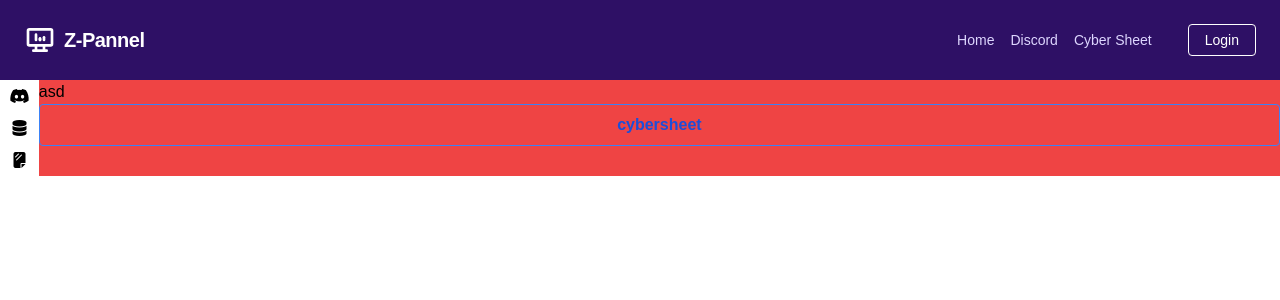
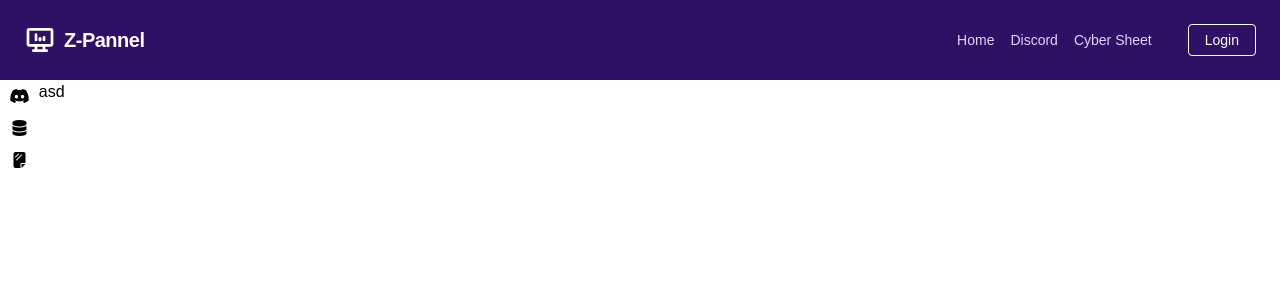
Before and after one commit to brenimsilva/zion-project-manager, a Next.js app in the folder z-pannel/: page /dashboard in a window 1280 px wide. Shown: the top 300 px of the page. Built offline with nearby package versions, Linux system fonts and the light colour scheme.

Commit message:
[Feature]: styled components
bugfix guild color

```diff
--- a/z-pannel/package.json
+++ b/z-pannel/package.json
@@ -27,5 +27,9 @@
     "react-dom": "^18.2.0",
     "tailwindcss": "3.3.2",
     "typescript": "5.0.4"
+  },
+  "devDependencies": {
+    "@types/styled-components": "^5.1.26",
+    "styled-components": "^5.3.10"
   }
 }
--- a/z-pannel/src/app/components/molecules/Guild.tsx
+++ b/z-pannel/src/app/components/molecules/Guild.tsx
@@ -1,43 +1,55 @@
 import useClass from "@/app/hooks/useClass";
 import { IGuildContext, guildContext } from "@/app/store/guild-provider";
 import React, { useContext, useEffect, useState } from "react";
+import styled from "styled-components";
 
 export interface IGuildProps {
   id: string;
   imageSrc: string;
   name: string;
   approximate_member_count: number;
+  selected: boolean;
 }
 
 const twClass =
-  "block fadeIn select-none cursor-pointer max-w-sm p-6 bg-white border border-gray-200 rounded-lg shadow hover:bg-gray-100 dark:bg-gray-800 dark:border-gray-700 dark:hover:bg-gray-700";
+  "block fadeIn select-none cursor-pointer max-w-sm p-6 bg-white border border-gray-200 rounded-lg shadow hover:bg-gray-100 dark:bg-gray-800";
+
+interface ICard {
+  selected: boolean;
+}
+
+const Card = styled.div`
+  display: block;
+  user-select: none;
+  cursor: pointer;
+  max-width: 384px;
+  padding: 24px;
+  background-color: ${(props: ICard) => (props.selected ? "#67e8f9" : "white")};
+  border-width: 1px;
+  border-color: #e5e7eb;
+  border-radius: 0.5rem;
+  box-shadow: 0 1px 3px 0 rgba(0, 0, 0, 0.1), 0 1px 2px 0 rgba(0, 0, 0, 0.06);
+  &:hover {
+    background-color: ${(props: ICard) =>
+      props.selected ? "#06b6d4" : "#f3f4f6"};
+  }
+`;
 
 export default function Guild({
   id,
   imageSrc,
   name,
   approximate_member_count,
+  selected,
 }: IGuildProps) {
-  const [selected, setSelected] = useState<boolean>(false);
-  const { addSelectedGuildId, selectedGuildIds, removeSelectedGuildId } =
-    useContext(guildContext) as IGuildContext;
-  const divClass = useClass({
-    classOnFalse: twClass,
-    classOnTrue: `${twClass} bg-cyan-400 hover:bg-cyan-600`,
-    condition: selected,
-  });
-
-  useEffect(() => {
-    if (selectedGuildIds.includes(id)) {
-      setSelected(true);
-    } else {
-      setSelected(false);
-    }
-  }, [selectedGuildIds]);
+  const { addSelectedGuildId, removeSelectedGuildId } = useContext(
+    guildContext
+  ) as IGuildContext;
 
   return (
-    <div
-      className={divClass}
+    <Card
+      className={"fadeIn"}
+      selected={selected}
       onClick={() => {
         !selected ? addSelectedGuildId(id) : removeSelectedGuildId(id);
       }}
@@ -67,6 +79,6 @@ export default function Guild({
           </p>
         </div>
       </div>
-    </div>
+    </Card>
   );
 }
--- a/z-pannel/src/app/components/molecules/ListGuilds.tsx
+++ b/z-pannel/src/app/components/molecules/ListGuilds.tsx
@@ -1,12 +1,15 @@
 import { IDiscordGuild } from "@/app/services/discord/IDiscord";
-import React from "react";
+import React, { useContext, useEffect } from "react";
 import Guild from "./Guild";
+import { IGuildContext, guildContext } from "@/app/store/guild-provider";
 
 interface ListGuildProps {
   filteredList: Array<IDiscordGuild>;
 }
 
 export default function ListGuilds({ filteredList }: ListGuildProps) {
+  const { selectedGuildIds } = useContext(guildContext) as IGuildContext;
+
   return (
     <React.Fragment>
       {filteredList.map((guild) => {
@@ -17,6 +20,7 @@ export default function ListGuilds({ filteredList }: ListGuildProps) {
             imageSrc={guild.image.src}
             name={guild.name}
             approximate_member_count={guild.approximate_member_count}
+            selected={selectedGuildIds.includes(guild.id) ? true : false}
           />
         );
       })}
--- a/z-pannel/src/app/dashboard/layout.tsx
+++ b/z-pannel/src/app/dashboard/layout.tsx
@@ -19,7 +19,7 @@ export default function RootLayout({
   return (
     <div className="flex">
       <Sidebar />
-      <div className="bg-red-500 w-full">{children}</div>
+      <div className="w-full">{children}</div>
     </div>
   );
 }
--- a/z-pannel/src/app/dashboard/page.tsx
+++ b/z-pannel/src/app/dashboard/page.tsx
@@ -5,9 +5,9 @@ import CyberSheetService from "../services/cybersheet/CyberSheetService";
 
 export default function page() {
   return (
-    <div className="">
+    <div className="w-full">
       <h1>asd</h1>
-      <APIButton
+      {/* <APIButton
         text="cybersheet"
         pushRequestData={() => {
           CyberSheetService.updateCryptoValues().then((data) => {
@@ -15,7 +15,7 @@ export default function page() {
           });
           // CyberSheetService.updateNFTValues().then((data) => console.log(data));
         }}
-      />
+      /> */}
     </div>
   );
 }
```
Also changed, not shown: 1 other file (tests, documents, lock files or other folders).
